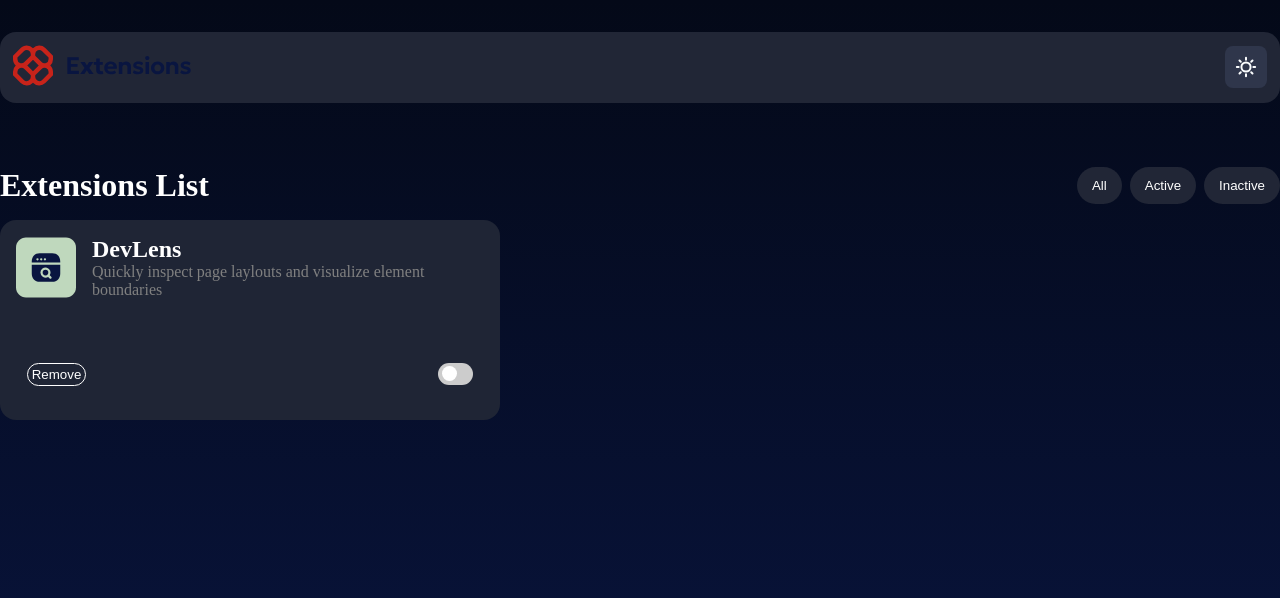
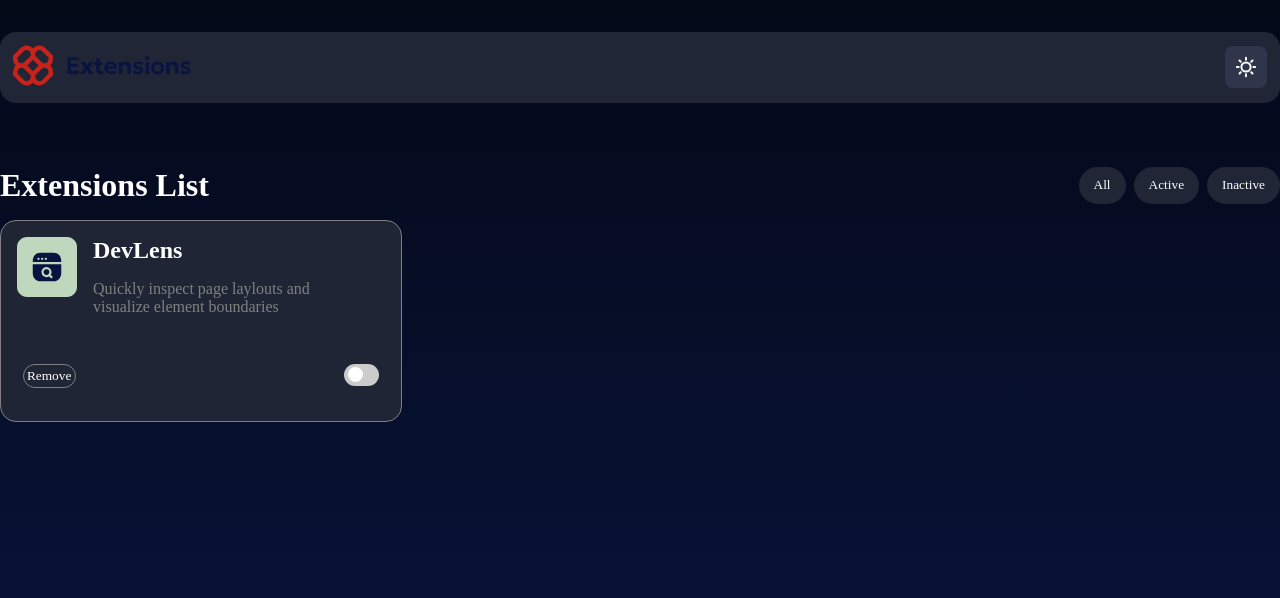
Before and after one commit to certified-fmukona/Browser-extension-manager-UI, a plain HTML site: page index.html in a window 1280 px wide. Drawn offline with Linux system fonts and the light colour scheme; a web font is replaced by a local one.

Commit message:
card done?

```diff
--- a/index.html
+++ b/index.html
@@ -33,8 +33,10 @@
     </div>
   </div>
   <div class="card">
-    <div class="icon">
-      <img id="icon" src="./assets/images/logo-devlens.svg" alt="icon">
+    <div class="card-details">
+      <div class="icon">
+        <img id="icon" src="./assets/images/logo-devlens.svg" alt="icon">
+      </div>
       <div class="icon-description">
         <h2>DevLens</h2>
         <p>Quickly inspect page laylouts and visualize element boundaries</p>
--- a/style.css
+++ b/style.css
@@ -1,8 +1,14 @@
+@font-face {
+    font-family: 'noto';
+    src: url("./assets/fonts/NotoSans-VariableFont.ttf");
+}
+
 * {
     margin: 0;
     padding: 0;
     color: white;
     max-width: 100%;
+    font-family: 'noto';
 }
 
 body {
@@ -57,7 +63,7 @@ body {
     padding: 8px 15px;
     border: none;
     border-radius: 1.8rem;
-    background-color: hsl(226, 25%, 17%);
+    background-color: #202636;
 }
 
 .filters button:hover {
@@ -75,47 +81,64 @@ body {
 
 .card {
     background-color: #1f2535;
-    width: 500px;
+    width: 400px;
     height: 200px;
     border-radius: 1rem;
     border-style: solid;
-    border: white;
-    border-width: 5px;
+    border: solid;
+    border-width: thin;
+    border-color: grey;
     display: flex;
     flex-direction: column;
 }
 
-.icon {
+.card-details {
     display: flex;
     margin: 1rem;
 }
 
 .icon-description {
     margin-left: 1rem;
+    width: 250px;
 }
 
 p {
     font-weight: 100;
     color: grey;
+    margin-top: 1rem;
 }
 
 .inputs {
-    margin-top: 3rem;
+    margin-top: 2rem;
 }
 
 .inputs button {
     padding: .2rem;
 }
+
 #remove {
-    background-color: #1f2535;
+    background-color: #202636;
     border-radius: 1rem;
     border: solid;
     border-width: thin;
+    border-color: grey;
 }
+
+#remove:hover {
+    transition: 200ms;
+    background-color: #535868;
+}
+
+#remove:active {
+    transition: 200ms;
+    background-color: #f35c54;
+    color: #040918;
+}
+
 .card .inputs {
     display: flex;
     justify-content: center;
-    gap: 22rem;
+    gap: 16.8rem;
     border-color: gray;
 }
 
```
